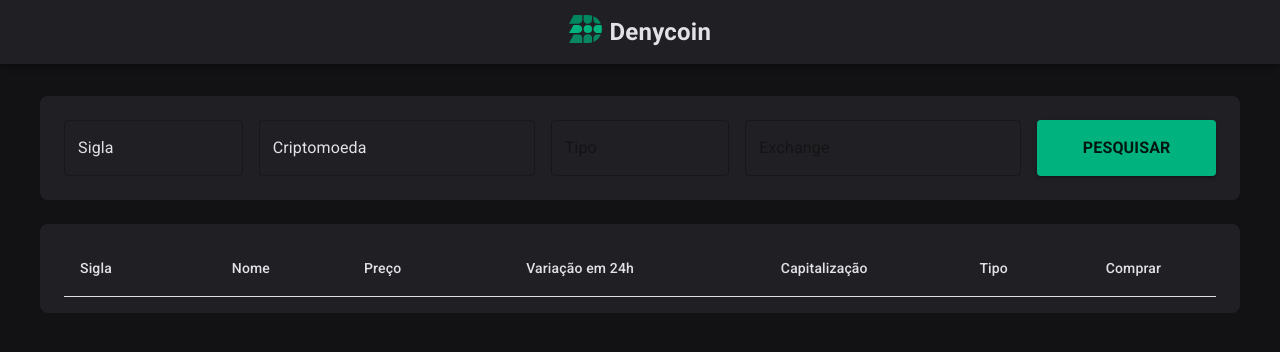
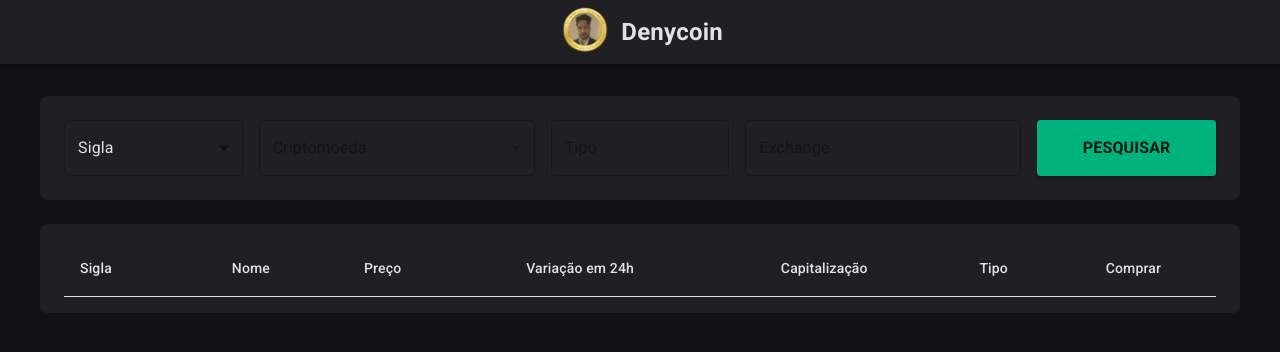
Before and after one commit to DenysRogeres/Denycoin, a React (Vite) app: page / in a window 1280 px wide. Shown: the top 352 px of the page. Built offline with nearby package versions, Linux system fonts and the light colour scheme.

Commit message:
adicionando endpoint para pesquisar cripto unitária

```diff
--- a/src/components/Header.jsx
+++ b/src/components/Header.jsx
@@ -11,7 +11,7 @@
                         alignItems: 'center'
                          }}>
                     <Box>
-                        <img src="src\assets\denycoin-logo.svg" height={28}/>
+                        <img src="src\assets\deny-icon.png" height={50}/>
                     </Box>
                     <Typography component="div" sx={{
                         fontFamily:'Roboto',
--- a/src/components/TableGrid.jsx
+++ b/src/components/TableGrid.jsx
@@ -27,7 +27,7 @@
           </TableRow>
         </TableHead>
         <TableBody>
-          {lista.map((data) => (
+          {Array.isArray(lista) ? lista.map((data) => (
             <TableRow key={data.sigla}>
               <TableCell component="th" scope="row">
                 <Box sx={{display: 'flex', justifyContent: 'flex-start', alignItems: 'center'}}>
@@ -58,7 +58,38 @@
                 </Link>
               </TableCell>
             </TableRow>
-          ))}
+          )) :
+            <TableRow key={lista.sigla}>
+            <TableCell component="th" scope="row">
+              <Box sx={{display: 'flex', justifyContent: 'flex-start', alignItems: 'center'}}>
+                <Box sx={{height: 25, width: 25, marginRight: 1}} component="img" src={lista.image} />
+                <Box>{lista.sigla}</Box>
+              </Box>
+            </TableCell>
+            <TableCell align="center">{lista.nome}</TableCell>
+            <TableCell align="center">${lista.preco}</TableCell>
+            <TableCell align="center">
+              <Typography
+                  sx={{
+                      fontWeight: '500',
+                      color: `${lista.variacao.includes('-') ?
+                                'span.negativo':
+                                'span.positivo'}`
+                      }}>
+                {lista.variacao}%
+              </Typography>
+            </TableCell>
+            <TableCell align="center">${lista.capitalizacao}M</TableCell>
+            <TableCell align="center">{lista.tipo}</TableCell>
+            <TableCell align="center">
+              <Link href={lista.comprar} underline="none">
+                <Button variant="contained" size="small">
+                  Comprar
+                </Button>
+              </Link>
+            </TableCell>
+          </TableRow>
+          }
         </TableBody>
       </Table>
     </TableContainer>
--- a/src/pages/Home.jsx
+++ b/src/pages/Home.jsx
@@ -1,18 +1,35 @@
 import React,  { useState, useEffect } from 'react';
 import { Header } from '../components/Header';
 import { TableGrid } from '../components/TableGrid';
-import { Grid, TextField, Container, Button, Typography  } from '@mui/material';
+import { Grid, TextField, Container, Button, Typography, MenuItem  } from '@mui/material';
 import * as httpClienteService from '../services/httpclientService';
 
 
 export function Home() {
     let [listaCoin, setListaCoin] = useState([]);
+    let [selectValue, setSelectValue] = useState('');
+
+    const criptoLista = [
+        {id: '', name: 'Sigla'},
+        {id: 1, name: 'BTC'},
+        {id: 2, name: 'ETH'},
+        {id: 3, name: 'USDT'},
+        {id: 4, name: 'BNB'},
+    ];
 
     const pesquisarCriptos = async () => {
-        await httpClienteService.obterCriptos().then((data) => {
-            setListaCoin(data);
-        });
+        if(selectValue != undefined) {
+            await httpClienteService.obterCripto(selectValue).then((data) => {
+                setListaCoin(data);
+            });
+        }
+        else {
+            await httpClienteService.obterListaCriptos().then((data) => {
+                setListaCoin(data);
+            });
+        }
     }
+
 
     return (
         <>
@@ -27,10 +44,20 @@
                 }}>
                 <Grid container spacing={2}>
                     <Grid item lg={2}>
-                        <TextField  fullWidth label="Sigla" variant="outlined"/>
+                        <TextField
+                            fullWidth label="Sigla"
+                            variant="outlined"
+                            select
+                            value={selectValue}
+                            onChange={e => setSelectValue(e.target.value)}
+                        >
+                                {criptoLista.map((item, index) => (
+                                    <MenuItem value={item.id} key={index}>{item.name}</MenuItem>
+                                ))}
+                        </TextField>
                     </Grid>
                     <Grid item lg={3}>
-                        <TextField fullWidth label="Criptomoeda" variant="outlined"/>
+                        <TextField disabled fullWidth label="Criptomoeda" variant="outlined" select />
                     </Grid>
                     <Grid item lg={2}>
                         <TextField disabled fullWidth label="Tipo" variant="outlined"/>
@@ -40,6 +67,7 @@
                     </Grid>
                     <Grid item lg={2}>
                         <Button onClick={pesquisarCriptos}
+                            type="submit"
                             sx={{ height: "100%"}}
                             size="large"
                             fullWidth
--- a/src/services/httpclientService.js
+++ b/src/services/httpclientService.js
@@ -1,9 +1,19 @@
-export const obterCriptos = async () => {
+export const obterListaCriptos = async () => {
     try {
-        let response = await fetch('https://62ba733f7bdbe01d52896333.mockapi.io/coin/coin');
+        let response = await fetch(`https://62ba733f7bdbe01d52896333.mockapi.io/coin/coin/`);
         return response.json();
     } catch(error) {
         console.log(error);
         return error;
     }
 }
+
+export const obterCripto = async (id) => {
+    try {
+        let response = await fetch(`https://62ba733f7bdbe01d52896333.mockapi.io/coin/coin/${id}`);
+        return response.json();
+    } catch(error) {
+        console.log(error);
+        return error;
+    }
+}
```
Also changed, not shown: src/assets/deny-icon.png (added).
